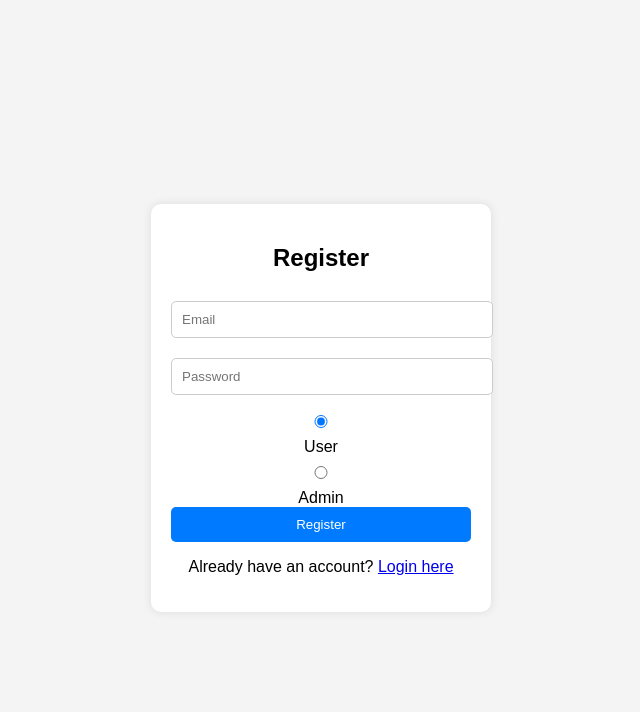
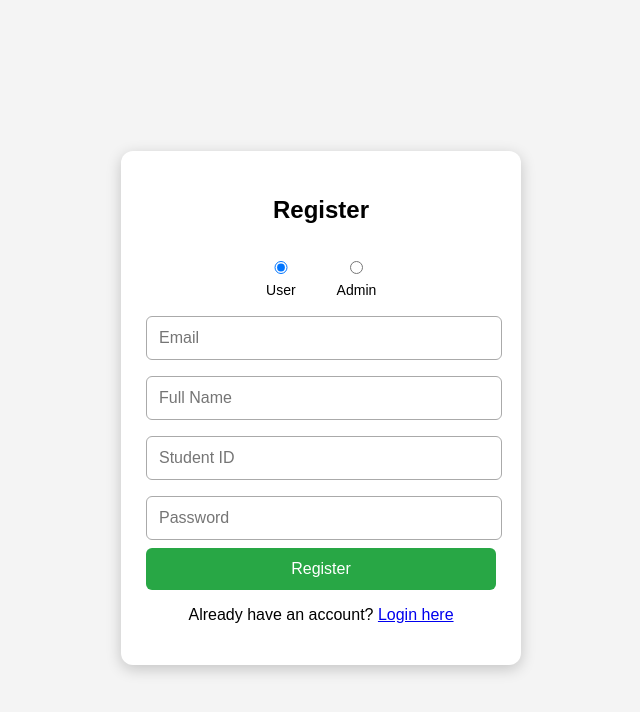
Before and after one commit to agautam-27/agautam-27-ai-attendance-system-term-project-4537, a plain HTML site: page frontend/index.html in a window 1280 px wide. Both pictures are taken after a click on the link "Register here". Shown: the whole page, without its empty margins (319-959 px from the left). Drawn offline with Linux system fonts and the light colour scheme.

Commit message:
Updated registration to get user name and student ID for students and updated register styling

```diff
--- a/backend/js/script.js
+++ b/backend/js/script.js
@@ -22,6 +22,8 @@ document.addEventListener("DOMContentLoaded", function () {
         e.preventDefault();
         const email = document.getElementById("register-email").value;
         const password = document.getElementById("register-password").value;
+        const name = document.getElementById("register-name").value;
+        const studentId = document.getElementById("register-student-id").value;
         const role = document.querySelector('input[name="role"]:checked').value;
 
         const response = await fetch("https://agautam-27-ai-attendance-system-term-3fnn.onrender.com/register", {
@@ -30,7 +32,7 @@ document.addEventListener("DOMContentLoaded", function () {
             headers: {
                 "Content-Type": "application/json",
             },
-            body: JSON.stringify({ email, password, role }),
+            body: JSON.stringify({ email, password, name, studentId, role }),
         });
 
         const data = await response.json();
--- /dev/null
+++ b/frontend/css/register.css
@@ -0,0 +1,49 @@
+/* Register Page Specific Styles */
+#register-container {
+    width: 350px;
+    padding: 25px;
+    background: white;
+    border-radius: 12px;
+    box-shadow: 0 4px 15px rgba(0, 0, 0, 0.2);
+    text-align: center;
+}
+
+/* Improve input field spacing */
+#register-container input {
+    width: calc(100% - 20px);
+    padding: 12px;
+    margin: 8px 0;
+    border: 1px solid #aaa;
+    border-radius: 6px;
+    font-size: 16px;
+}
+
+/* Style the radio buttons */
+#register-container label {
+    display: inline-block;
+    margin: 10px;
+    font-size: 14px;
+    cursor: pointer;
+}
+
+/* Customize the register button */
+#register-container button {
+    width: 100%;
+    padding: 12px;
+    background: #28a745;  /* Green for better differentiation */
+    color: white;
+    border: none;
+    border-radius: 6px;
+    font-size: 16px;
+    cursor: pointer;
+    transition: 0.3s;
+}
+
+#register-container button:hover {
+    background: #218838;
+}
+
+/* Hide student ID field when necessary */
+#student-id-field {
+    transition: 0.3s ease-in-out;
+}
--- a/frontend/index.html
+++ b/frontend/index.html
@@ -7,6 +7,7 @@
     <meta name="google-site-verification" content="2K9C5MXvjQG9U4bNY6-d6koBrgsZqw5HQjoUGLVVRBA" />
     <title>AI Attendance System - Login</title>
     <link rel="stylesheet" href="css/style.css">
+    <link rel="stylesheet" href="css/register.css" id="register-style" disabled>
 </head>
 <body>
     <div class="container">
@@ -24,16 +25,26 @@
     <div class="container hidden" id="register-container">
         <h2>Register</h2>
         <form id="register-form">
-            <input type="email" id="register-email" placeholder="Email" required>
-            <input type="password" id="register-password" placeholder="Password" required>
-
             <label><input type="radio" name="role" value="user" checked> User</label>
             <label><input type="radio" name="role" value="admin"> Admin</label>
+
+            <input type="email" id="register-email" placeholder="Email" required>
+
+            <div id="user-fields">
+                <input type="text" id="register-name" placeholder="Full Name">
+
+                <div id="student-id-field">
+                    <input type="text" id="register-student-id" placeholder="Student ID">
+                </div>
+            </div>
+
+            <input type="password" id="register-password" placeholder="Password" required>
 
             <button type="submit">Register</button>
         </form>
         <p>Already have an account? <a href="#" id="show-login">Login here</a></p>
     </div>
+
 
     <div class="container hidden" id="forgot-password-container">
         <h2>Reset Password</h2>
--- a/frontend/js/script.js
+++ b/frontend/js/script.js
@@ -39,13 +39,22 @@ document.addEventListener("DOMContentLoaded", function () {
         const email = document.getElementById("register-email").value;
         const password = document.getElementById("register-password").value;
         const role = document.querySelector('input[name="role"]:checked').value;
+        const name = document.getElementById("register-name").value;
+        const studentId = document.getElementById("register-student-id").value;
+
+        const requestBody = { email, password, role, name };
+
+        // Only add student ID if user is registering as "user"
+        if (role === "user") {
+            requestBody.studentId = studentId;
+        }
 
         const response = await fetch("https://agautam-27-ai-attendance-system-term-3fnn.onrender.com/register", {
-        // const response = await fetch("http://localhost:5000/register", {
+        //const response = await fetch("http://localhost:5000/register", {
 
             method: "POST",
             headers: { "Content-Type": "application/json" },
-            body: JSON.stringify({ email, password, role }),
+            body: JSON.stringify( requestBody ),
         });
 
         const data = await response.json();
@@ -65,7 +74,7 @@ document.addEventListener("DOMContentLoaded", function () {
         const password = document.getElementById("password").value;
 
         const response = await fetch("https://agautam-27-ai-attendance-system-term-3fnn.onrender.com/login", {
-        // const response = await fetch("http://localhost:5000/login", {
+        //const response = await fetch("http://localhost:5000/login", {
 
             method: "POST",
             headers: { "Content-Type": "application/json" },
@@ -116,3 +125,47 @@ document.addEventListener("DOMContentLoaded", function () {
 
     });
 });
+
+document.addEventListener("DOMContentLoaded", function () {
+    const studentIdField = document.getElementById("student-id-field");
+    const roleInputs = document.querySelectorAll('input[name="role"]');
+
+    // Function to toggle Student ID field
+    function toggleStudentIdField() {
+        const selectedRole = document.querySelector('input[name="role"]:checked').value;
+        if (selectedRole === "admin") {
+            studentIdField.style.display = "none"; // Hide field for admin
+        } else {
+            studentIdField.style.display = "block"; // Show field for user
+        }
+    }
+
+    // Attach event listeners to role inputs
+    roleInputs.forEach(input => input.addEventListener("change", toggleStudentIdField));
+
+    // Call once to set initial state
+    toggleStudentIdField();
+});
+
+document.addEventListener("DOMContentLoaded", function () {
+    const loginContainer = document.querySelector(".container");
+    const registerContainer = document.getElementById("register-container");
+    const showRegisterLink = document.getElementById("show-register");
+    const showLoginLink = document.getElementById("show-login");
+
+    const registerStyle = document.getElementById("register-style");
+
+    showRegisterLink.addEventListener("click", function (e) {
+        e.preventDefault();
+        loginContainer.classList.add("hidden");
+        registerContainer.classList.remove("hidden");
+        registerStyle.removeAttribute("disabled");  // Enable register.css
+    });
+
+    showLoginLink.addEventListener("click", function (e) {
+        e.preventDefault();
+        registerContainer.classList.add("hidden");
+        loginContainer.classList.remove("hidden");
+        registerStyle.setAttribute("disabled", "true");  // Disable register.css
+    });
+});
```
Also changed, not shown: backend/js/index.js (+16 -6 lines).
